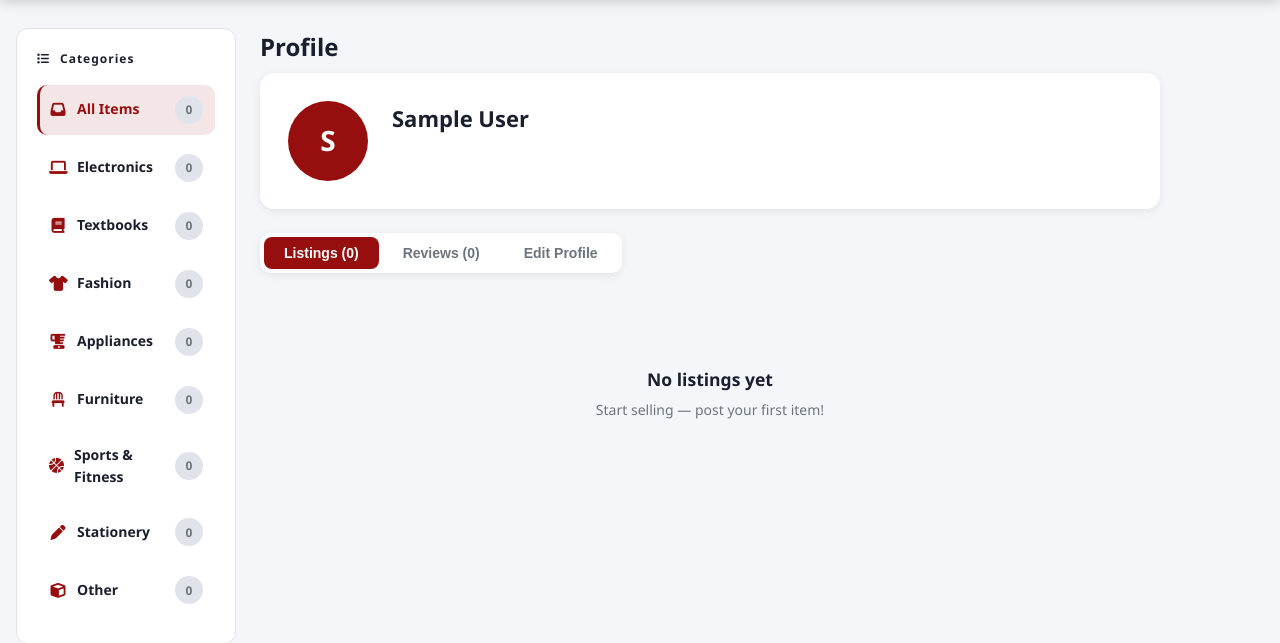
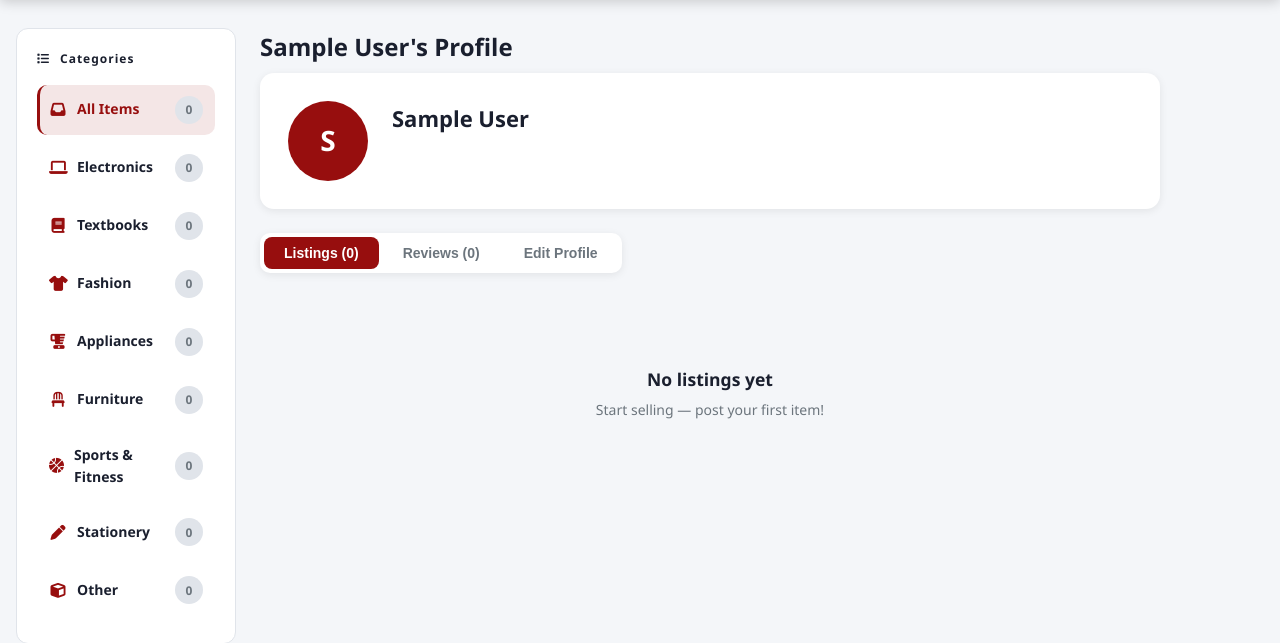
Before and after one commit to Katomichael/Umu-campusmart-, a PHP site: page /pages/profile.php in a window 1280 px wide. Shown: the part 62-705 px from the top of the page. Run offline with PHP 8.4, Linux system fonts and the light colour scheme; the visitor is signed in with stand-in values (Sample User, id 1); data comes from the database, SQL or seed files in the repository; data that the repository does not hold is empty; some libraries are stand-ins or nearby versions.

Commit message:
Show full user name in profile page title and heading

```diff
--- a/pages/profile.php
+++ b/pages/profile.php
@@ -53,7 +53,7 @@ $myReviews = Database::fetchAll(
     [$me['id']]
 );
 
-$pageTitle = 'My Profile';
+$pageTitle = $user['full_name'] . "'s Profile";
 include __DIR__ . '/../includes/header.php';
 ?>
 
@@ -68,7 +68,7 @@ include __DIR__ . '/../includes/header.php';
     </aside>
 
     <div style="flex:1;max-width:900px">
-      <h1 class="page-title"> Profile</h1>
+      <h1 class="page-title"><?= e($user['full_name']) ?>'s Profile</h1>
 
   <?php if ($success): ?><div class="alert alert-success"><?= e($success) ?></div><?php endif; ?>
   <?php foreach ($errors as $e): ?><div class="alert alert-danger"><?= e($e) ?></div><?php endforeach; ?>
```
